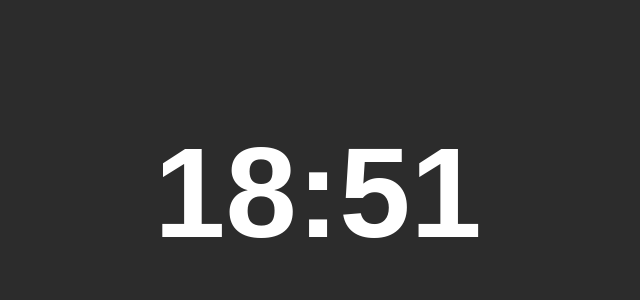
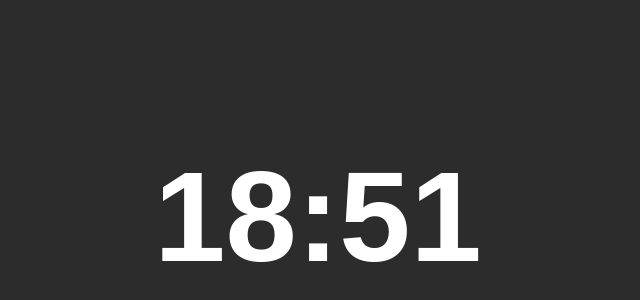
Before and after one commit to CapyGamesXD/Capii, a SvelteKit app: page / in a window 1280 px wide. Shown: the part 196-496 px from the top of the page, without its empty margins (322-962 px from the left). Built offline with nearby package versions, Linux system fonts and the light colour scheme; a web font is replaced by a local one.

Commit message:
Improved Capy app layout for smaller screens

```diff
--- a/src/styling.css
+++ b/src/styling.css
@@ -19,7 +19,8 @@ body {
 	display: flex;
 	justify-content: center;
 	align-items: center;
-	height: 95vh;
+	height: 85vh;
+	margin-top: 9vh;
 	flex-direction: column;
 }
 
```
